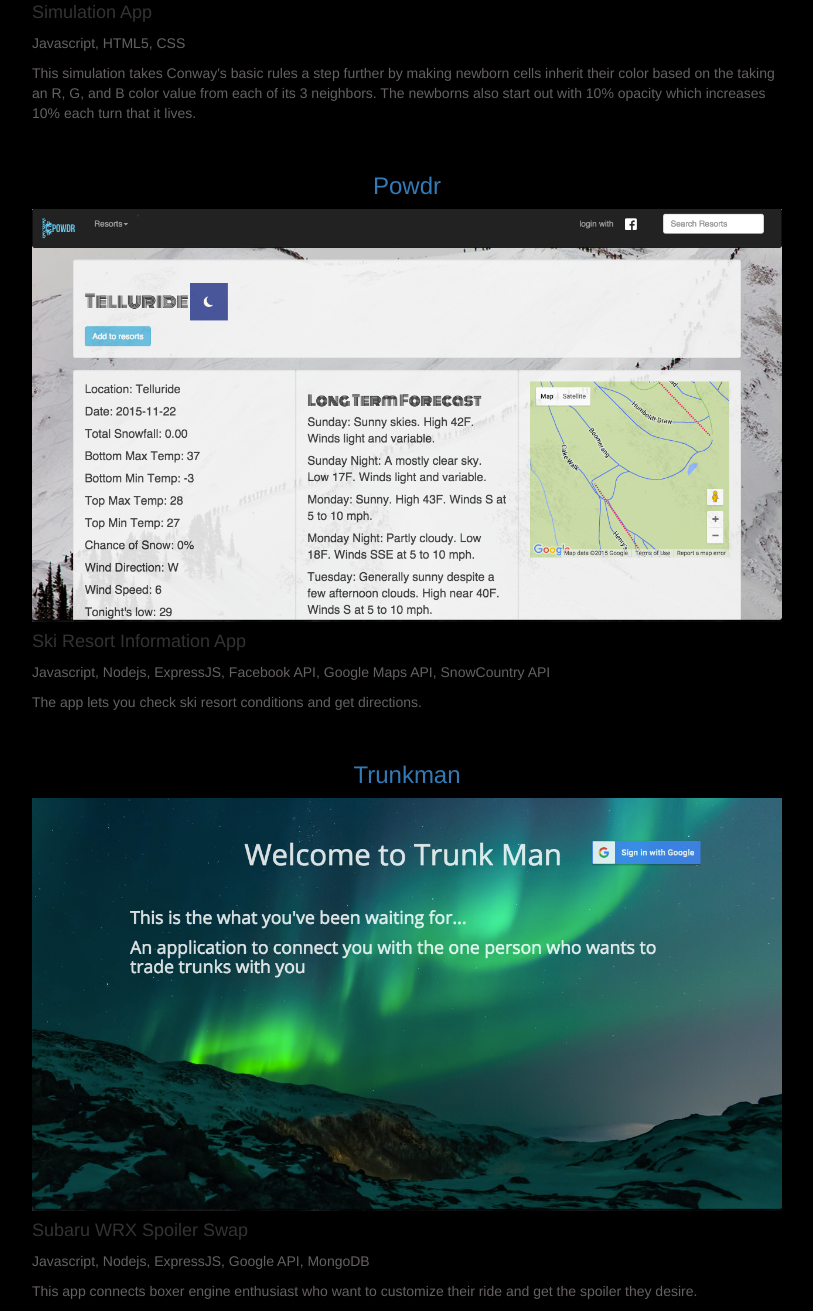
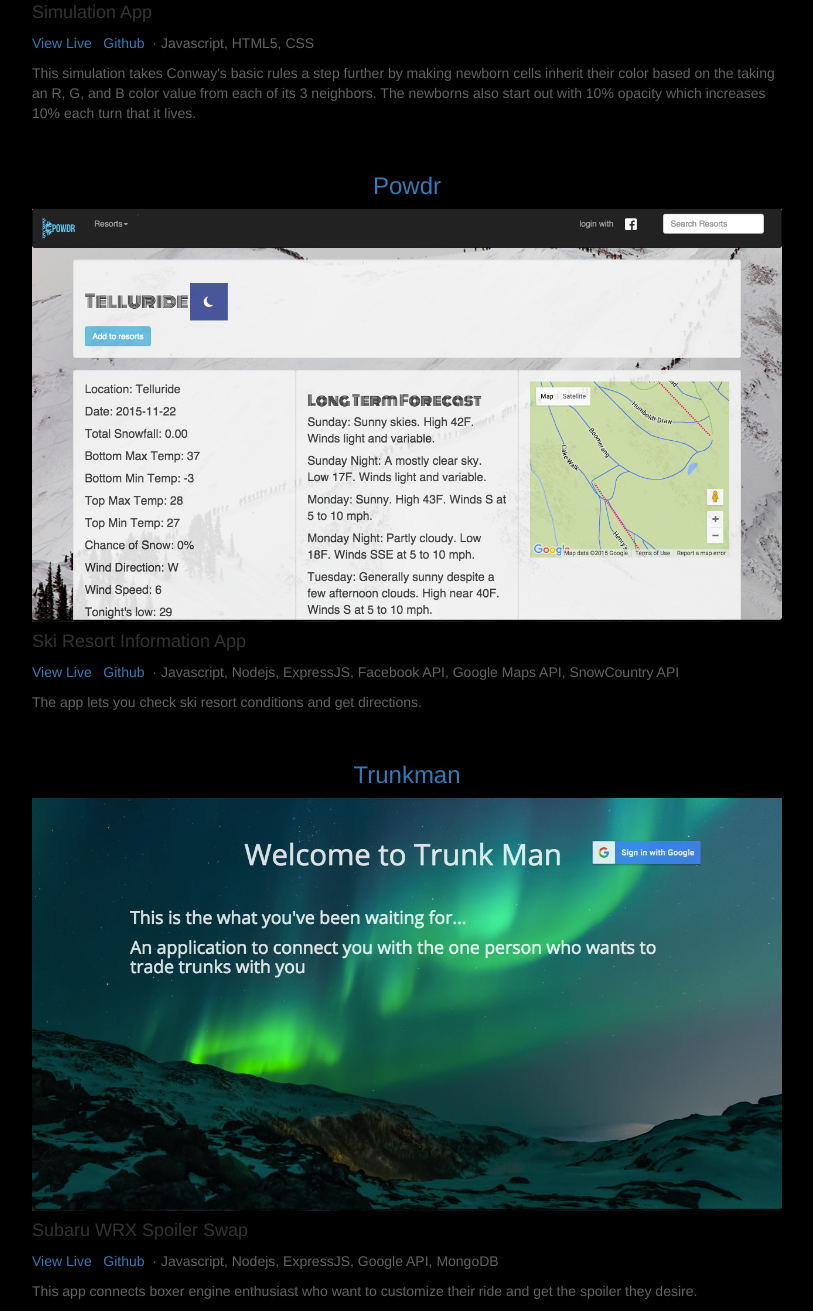
Before and after one commit to kolbeypruitt/portfolio_email, a plain HTML site: page index.html in a window 1280 px wide. Shown: the part 1170-2481 px from the top of the page, without its empty margins (233-1046 px from the left). Drawn offline with nearby package versions, Linux system fonts and the light colour scheme.

Commit message:
porfolio links all set

```diff
--- a/index.html
+++ b/index.html
@@ -22,12 +22,19 @@
     <div class="row">
       <div class="col-md-2"></div>
       <div class="col-md-8">
-        <a class="text-center" href="https://kingoftheworld.com/">
+        <a class="text-center" href="http://kingoftheworld.xyz/">
           <h3>King Of The World</h3>
           <img class="projImg center-block img-responsive" src="kingoftheworld.png" alt="trunkman">
         </a>
         <h4 class="projTxt">Multiplayer Game</h4>
-        <p class="projTxt">Full-Stack, Javascript, Websockets, Phaser.Io</p>
+        <span>
+          <p class="projTxt">
+          <a href="http://kingoftheworld.xyz/">View Live</a>
+          &nbsp
+          <a href="https://github.com/kolbeypruitt/kingoftheworld">Github</a>
+          &nbsp·
+          Full-Stack, Javascript, Websockets, Phaser.Io</p>
+        </span>
         <p class="projTxt">This is an open lobby multiplayer game in which each user selects a character and then fights each other. The losers are eliminated, while the those who remain will gain extra health and deal more damage to opponents. The last person alive is considered “king of the world”.</p>
       </div>
       <div class="col-md-2"></div>
@@ -36,12 +43,19 @@
     <div class="row">
       <div class="col-md-2"></div>
       <div class="col-md-8">
-        <a class="text-center" href="https://trunkman.herokuapp.com/">
+        <a class="text-center" href="http://www.kolbeypruitt.com/gol">
           <h3>Conway's Game Of Life</h3>
           <img class="projImg center-block img-responsive" src="gol.png" alt="trunkman">
         </a>
         <h4 class="projTxt">Simulation App</h4>
-        <p class="projTxt">Javascript, HTML5, CSS</p>
+        <span>
+          <p class="projTxt">
+          <a href="http://www.kolbeypruitt.com/gol">View Live</a>
+          &nbsp
+          <a href="https://github.com/kolbeypruitt/gol">Github</a>
+          &nbsp·
+          Javascript, HTML5, CSS</p>
+        </span>
         <p class="projTxt">This simulation takes Conway's basic rules a step further by making newborn cells inherit their color based on the taking an R, G, and B color value from each of its 3 neighbors. The newborns also start out with 10% opacity which increases 10% each turn that it lives.</p>
       </div>
       <div class="col-md-2"></div>
@@ -50,12 +64,19 @@
     <div class="row">
       <div class="col-md-2"></div>
       <div class="col-md-8">
-        <a class="text-center" href="https://trunkman.herokuapp.com/">
+        <a class="text-center" href="https://powdr.herokuapp.com/">
           <h3>Powdr</h3>
           <img class="projImg center-block img-responsive" src="powdr.png" alt="trunkman">
         </a>
         <h4 class="projTxt">Ski Resort Information App</h4>
-        <p class="projTxt">Javascript, Nodejs, ExpressJS, Facebook API, Google Maps API, SnowCountry API</p>
+        <span>
+          <p class="projTxt">
+          <a href="https://powdr.herokuapp.com/">View Live</a>
+          &nbsp
+          <a href="https://github.com/nicgallardo/powdr">Github</a>
+          &nbsp·
+          Javascript, Nodejs, ExpressJS, Facebook API, Google Maps API, SnowCountry API</p>
+        </span>
         <p class="projTxt">The app lets you check ski resort conditions and get directions.</p>
       </div>
       <div class="col-md-2"></div>
@@ -69,7 +90,15 @@
           <img class="projImg center-block img-responsive" src="trunkman.png" alt="trunkman">
         </a>
         <h4 class="projTxt">Subaru WRX Spoiler Swap</h4>
-        <p class="projTxt">Javascript, Nodejs, ExpressJS, Google API, MongoDB</p>
+        <span>
+        <p class="projTxt">
+          <a href="https://trunkman.herokuapp.com/">View Live</a>
+          &nbsp
+          <a href="https://github.com/kolbeypruitt/trunk_swap2">Github</a>
+          &nbsp·
+          Javascript, Nodejs, ExpressJS, Google API, MongoDB
+          </p>
+        </span>
         <p class="projTxt">This app connects boxer engine enthusiast who want to customize their ride and get the spoiler they desire.</p>
       </div>
       <div class="col-md-2"></div>
```
